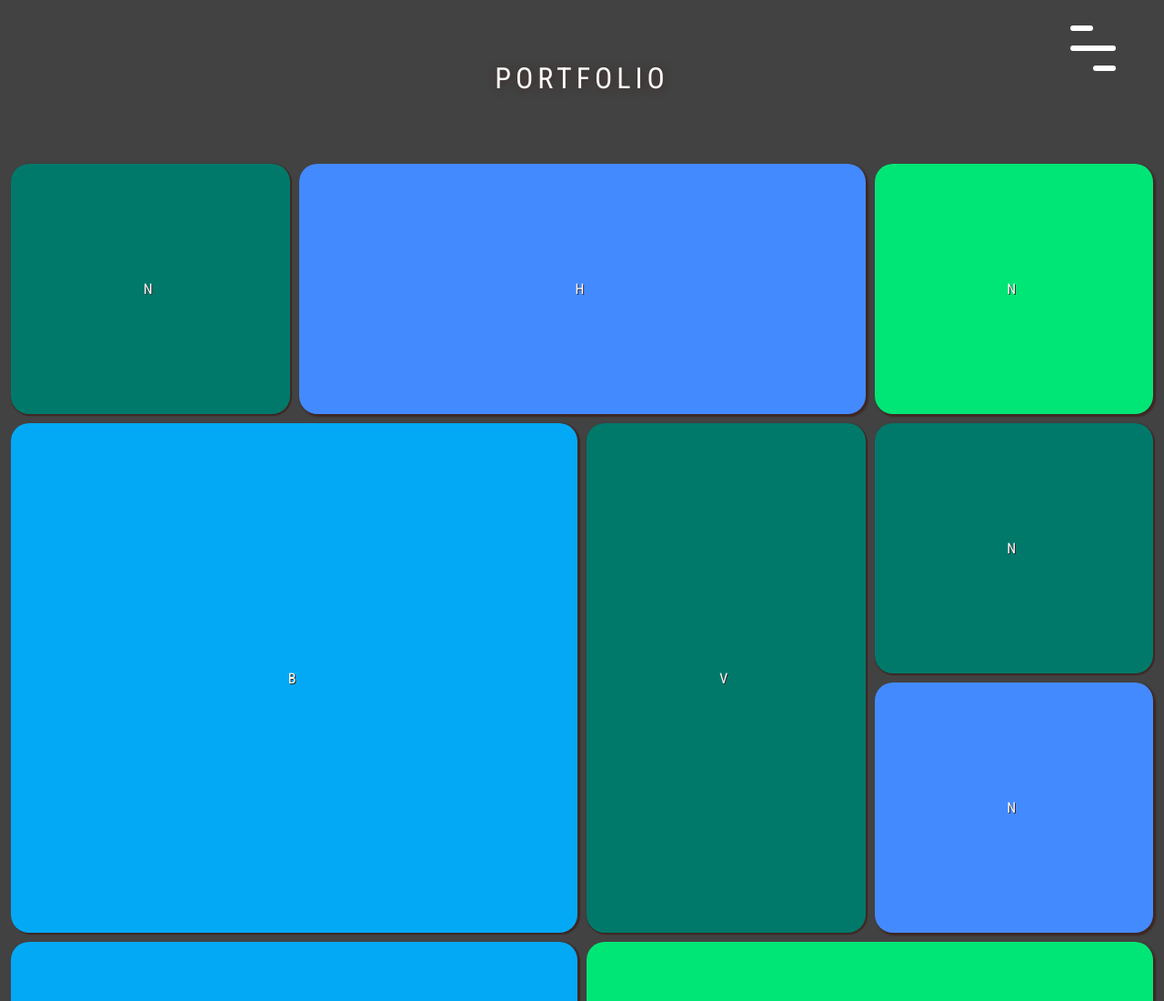
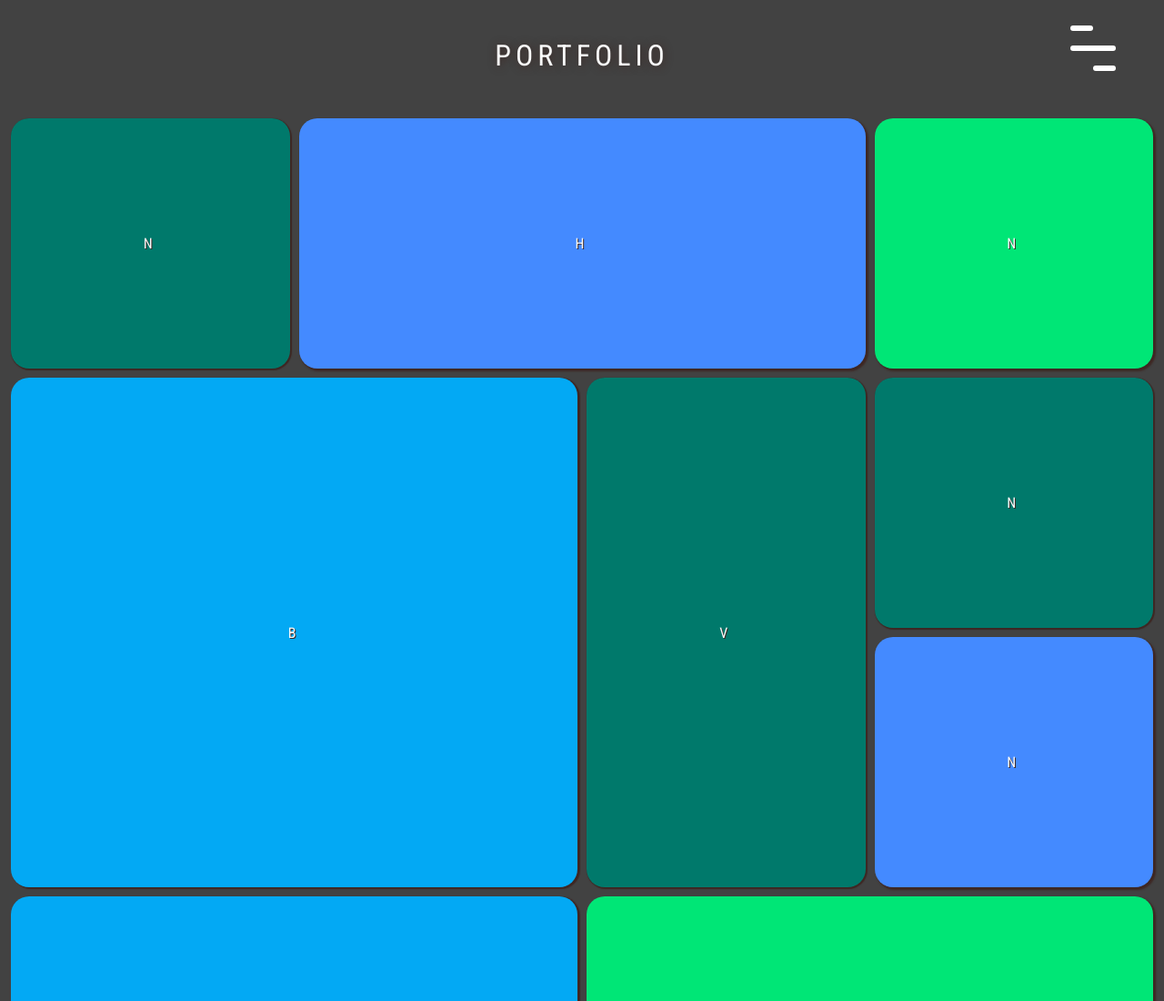
Before and after one commit to luigicampbell/grid-portfolio, a plain HTML site: page portfolio.html in a window 1280 px wide. Shown: the top 1100 px of the page at 91% size. Drawn offline with Linux system fonts and the light colour scheme.

```diff
--- a/assets/css/style.css
+++ b/assets/css/style.css
@@ -57,7 +57,7 @@
   text-align: center;
   text-shadow: 1px 1px 10px #3e2723;
   position: relative;
-  padding: 65px;
+  padding: 40px;
 }
 .overlay{
   height: 0%;
--- a/portfolio.html
+++ b/portfolio.html
@@ -18,11 +18,7 @@
 </div>
 
 <div id="navbar" class="overlay">
-  <a href="javascript:void(0)" class="closebtn" onclick="closeNav()"><div class="wrapper-menu">
-    <div class="line-menu half start"></div>
-    <div class="line-menu"></div>
-    <div class="line-menu half end"></div>
-  </div></a>
+  <a href="javascript:void(0)" class="closebtn" onclick="closeNav()">x</a>
   <div class="overlay-content">
     <a href="index.html"><span>Home</span></a>
     <a href="coverletter.html"><span>About</span></a>
```
